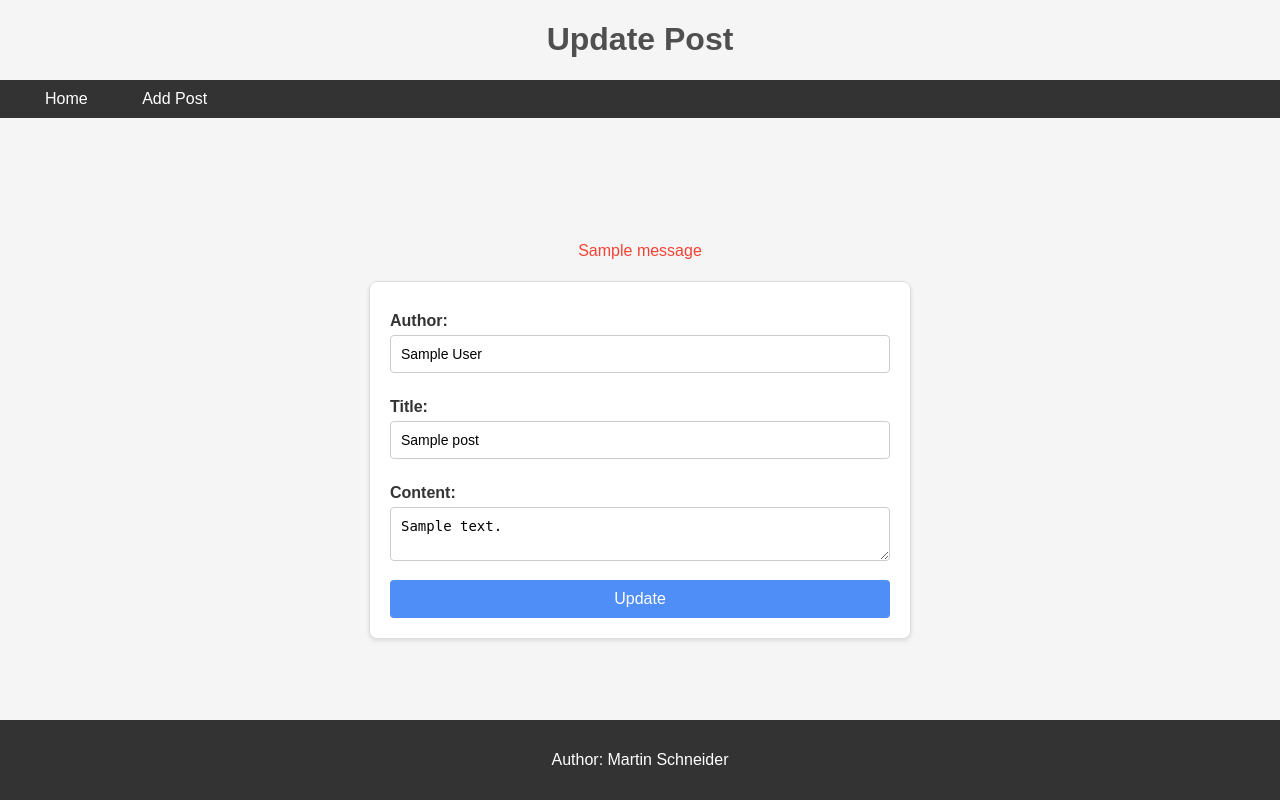
After one commit to martinschne/masterblog, a Flask app: template templates/update.html in a window 1280 px wide. The commit adds this page. Run offline with Flask 3, Linux system fonts and the light colour scheme; the template is opened without the code that fills it: most values are stand-ins (such as "Sample title", 1, 10 or a date in 2020); one stand-in notice (Sample message) is shown; parts of the project's set-up code (start-up, migrations or seed data) failed here and were passed over.

Commit message:
implement server side validation, adjust CSS, add type annotations and docstrings.

```diff
--- a/app.py
+++ b/app.py
@@ -1,11 +1,15 @@
 import os
 
-from flask import Flask, render_template, request, redirect, url_for
+from dotenv import load_dotenv
+from flask import Flask, render_template, request, redirect, url_for, flash
 from nanoid import generate
 
-from storage import load_posts, save_posts
+from storage import load_posts, save_posts, fetch_post_by_id
+
+load_dotenv()
 
 app = Flask(__name__)
+app.config['SECRET_KEY'] = os.getenv("FLASK_SECRET_KEY")
 
 # initial storage setup
 os.makedirs(app.instance_path, exist_ok=True)
@@ -16,22 +20,73 @@ if not os.path.exists(POSTS_FILE):
     save_posts(POSTS_FILE, [])
 
 
+def _is_valid_post(post: dict) -> bool:
+    """
+    Validates the given blog post.
+
+    Checks if the 'title', 'author', and 'content' fields of the post
+    are not empty. If any field is empty, an error message is flashed.
+
+    Args:
+        post (dict): A dictionary representing the blog post to validate.
+
+    Returns:
+        bool: True if the post is valid (no empty fields), False otherwise.
+    """
+    errors = 0
+    if len(post["title"].strip()) == 0:
+        flash("Title field cannot be empty!")
+        errors += 1
+    if len(post["author"].strip()) == 0:
+        flash("Author field cannot be empty!")
+        errors += 1
+    if len(post["content"].strip()) == 0:
+        flash("Content field cannot be empty!")
+        errors += 1
+
+    return errors == 0
+
+
 @app.route('/')
-def index():
+def index() -> str:
+    """
+    Renders the index page showing all blog posts.
+
+    This function loads all posts from the file and renders the
+    'index.html' template, passing the posts to the template.
+
+    Returns:
+        Response: The rendered 'index.html' template with posts.
+    """
     blog_posts = load_posts(POSTS_FILE)
     return render_template('index.html', posts=blog_posts)
 
 
 @app.route("/add", methods=["GET", "POST"])
-def add():
+def add() -> "Response" | str:
+    """
+    Handles the creation of a new blog post.
+
+    If the request method is POST, this function creates a new post
+    with the provided form data, validates it, and adds it to the list of posts.
+    If the request method is GET, it renders the form to add a new post.
+
+    Returns:
+        Response: Redirect to the 'index' route if successful, or render
+                  the 'add.html' template if the request is GET.
+    """
     if request.method == "POST":
         current_posts = load_posts(POSTS_FILE)
         new_post = {
             "id": generate(),
-            "title": request.form.get("title"),
-            "author": request.form.get("author"),
-            "content": request.form.get("content")
+            "title": request.form.get("title").strip(),
+            "author": request.form.get("author").strip(),
+            "content": request.form.get("content").strip()
         }
+
+        if not _is_valid_post(new_post):
+            return redirect(url_for("add"))
+
         current_posts.append(new_post)
         save_posts(POSTS_FILE, current_posts)
         return redirect(url_for("index"))
@@ -40,12 +95,58 @@ def add():
 
 
 @app.route('/delete/<post_id>')
-def delete(post_id):
+def delete(post_id: str) -> "Response":
+    """
+    Deletes a blog post by its ID.
+
+    This function removes a post from the list of posts based on the
+    provided post ID and saves the updated list back to the file.
+
+    Args:
+        post_id (str): The ID of the post to delete.
+
+    Returns:
+        Response: Redirect to the 'index' route after deleting the post.
+    """
     current_posts = load_posts(POSTS_FILE)
     remaining_posts = [post for post in current_posts if str(post['id']) != post_id]
     save_posts(POSTS_FILE, remaining_posts)
     return redirect(url_for("index"))
 
 
+@app.route('/update/<post_id>', methods=["GET", "POST"])
+def update(post_id: str) -> tuple[str, int] | "Response" | str:
+    """
+    Updates an existing blog post.
+
+    If the request method is POST, this function updates the post with
+    the provided ID using the form data. If the request method is GET,
+    it renders the form pre-filled with the current post data.
+
+    Args:
+        post_id (str): The ID of the post to update.
+
+    Returns:
+        Response: Redirect to the 'index' route after updating the post,
+                  or render the 'update.html' template if the request is GET.
+    """
+    post, posts = fetch_post_by_id(POSTS_FILE, post_id)
+    if post is None:
+        return "Post not found", 404
+
+    if request.method == 'POST':
+        for post in posts:
+            if post["id"] == post_id:
+                post["title"] = request.form.get("title").strip()
+                post["author"] = request.form.get("author").strip()
+                post["content"] = request.form.get("content").strip()
+                break
+
+        save_posts(POSTS_FILE, posts)
+        return redirect(url_for("index"))
+
+    return render_template('update.html', post=post)
+
+
 if __name__ == "__main__":
     app.run(host="0.0.0.0", port=5000, debug=True)
--- a/requirements.txt
+++ b/requirements.txt
@@ -1,2 +1,3 @@
 Flask~=3.1.0
 nanoid~=2.0.0
+python-dotenv~=1.0.1
--- a/static/style.css
+++ b/static/style.css
@@ -50,7 +50,7 @@ nav a.active {
 }
 
 .no-posts-message {
-    text-align: center
+    text-align: center;
 }
 
 .posts-container {
@@ -75,16 +75,28 @@ nav a.active {
     margin: 10px 0;
 }
 
-.delete-button {
+.button {
     display: inline-block;
-    color: #F44336;
+    margin-right: 10px;
     text-align: right;
     text-decoration: none;
     transition: color 0.3s;
 }
 
+.delete-button {
+    color: #F44336;
+}
+
 .delete-button:hover {
     color: #D32F2F;
+}
+
+.update-button {
+    color: #4CAF50;
+}
+
+.update-button:hover {
+    color: #388E3C;
 }
 
 form {
@@ -117,7 +129,7 @@ form textarea {
 }
 
 form textarea {
-    resize: vertical
+    resize: vertical;
 }
 
 form input[type="text"]:focus,
@@ -149,5 +161,12 @@ footer {
 }
 
 footer p {
+    text-align: center;
+}
+
+.validation-messages {
+    list-style-type: none;
+    padding: 5px;
+    color: #F44336;
     text-align: center
 }
--- /dev/null
+++ b/templates/_flash_messages.html
@@ -0,0 +1,9 @@
+{% with messages = get_flashed_messages(with_categories=false) %}
+    {% if messages %}
+        <ul class="validation-messages">
+            {% for message in messages %}
+                <li>{{ message }}</li>
+            {% endfor %}
+        </ul>
+    {% endif %}
+{% endwith %}
--- a/templates/add.html
+++ b/templates/add.html
@@ -4,6 +4,8 @@
 {% block header %}New Post{% endblock %}
 
 {% block content %}
+    <!-- server side validation messages -->
+    {% include "_flash_messages.html" %}
     <form action="/add" method="post">
         <label for="author">Author:</label>
         <input id="author" name="author" type="text" placeholder="e.g.: Mary Hopkins" required>
--- a/templates/index.html
+++ b/templates/index.html
@@ -13,7 +13,8 @@
                 <h2>{{ post["title"] }}</h2>
                 <p><em>Written by {{ post["author"] }}</em></p>
                 <p>{{ post["content"] }}</p>
-                <a href="{{ url_for('delete', post_id=post['id']) }}" class="delete-button">Delete</a>
+                <a href="{{ url_for('delete', post_id=post['id']) }}" class="button delete-button">Delete</a>
+                <a href="{{ url_for('update', post_id=post['id']) }}" class="button update-button">Update</a>
             </div>
         {% endfor %}
     {% endif %}
--- /dev/null
+++ b/templates/update.html
@@ -0,0 +1,19 @@
+{% extends "base.html" %}
+
+{% block title %}Update Post - Masterblog{% endblock %}
+{% block header %}Update Post{% endblock %}
+
+{% block content %}
+    <!-- Server side validation messages -->
+    {% include "_flash_messages.html" %}
+    <form action="{{ url_for('update', post_id=post['id']) }}" method="post">
+        <label for="author">Author:</label>
+        <input id="author" name="author" type="text" value="{{ post['author'] }}" required>
+        <label for="title">Title:</label>
+        <input id="title" name="title" type="text" value="{{ post['title'] }}" required>
+        <label for="content">Content:</label>
+        <textarea id="content" name="content" rows=2 required>{{ post['content'] }}</textarea>
+        <br/>
+        <input type="submit" value="Update">
+    </form>
+{% endblock %}
```
Also changed, not shown: storage.py (+43 -9 lines), 1 other file.
